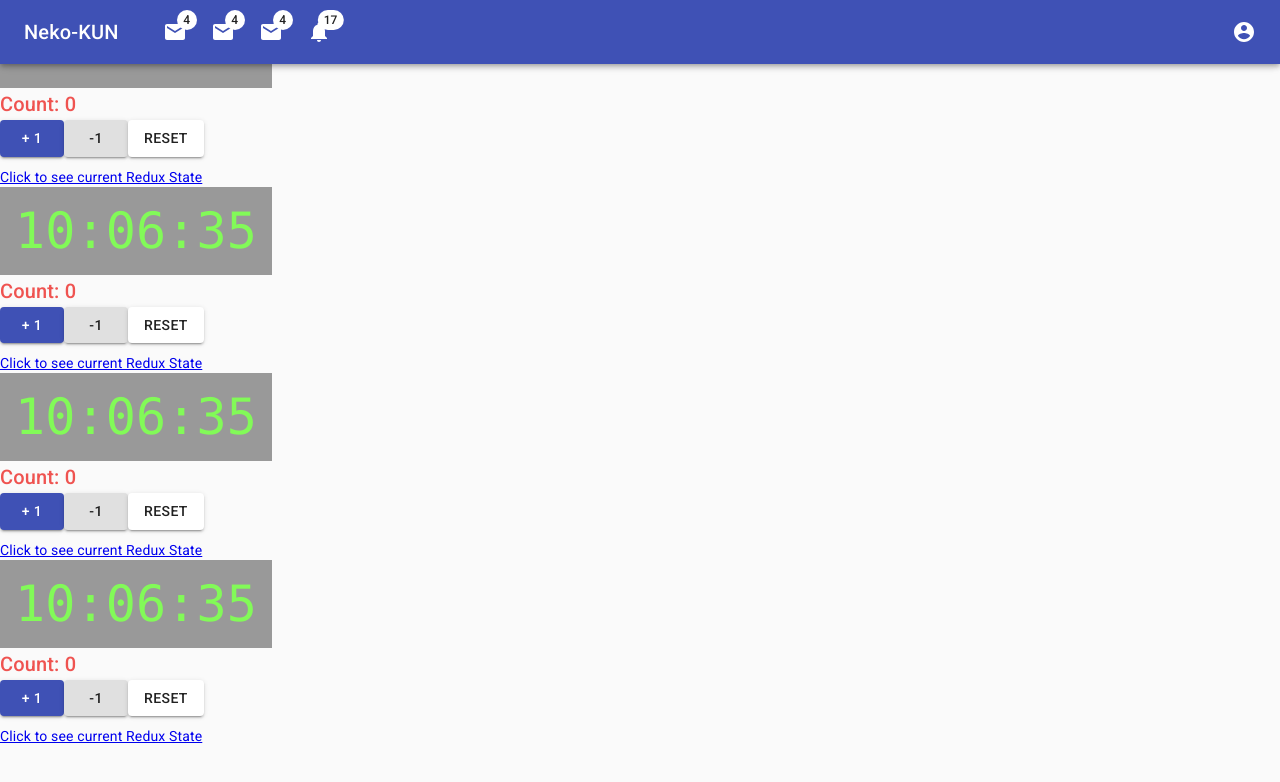
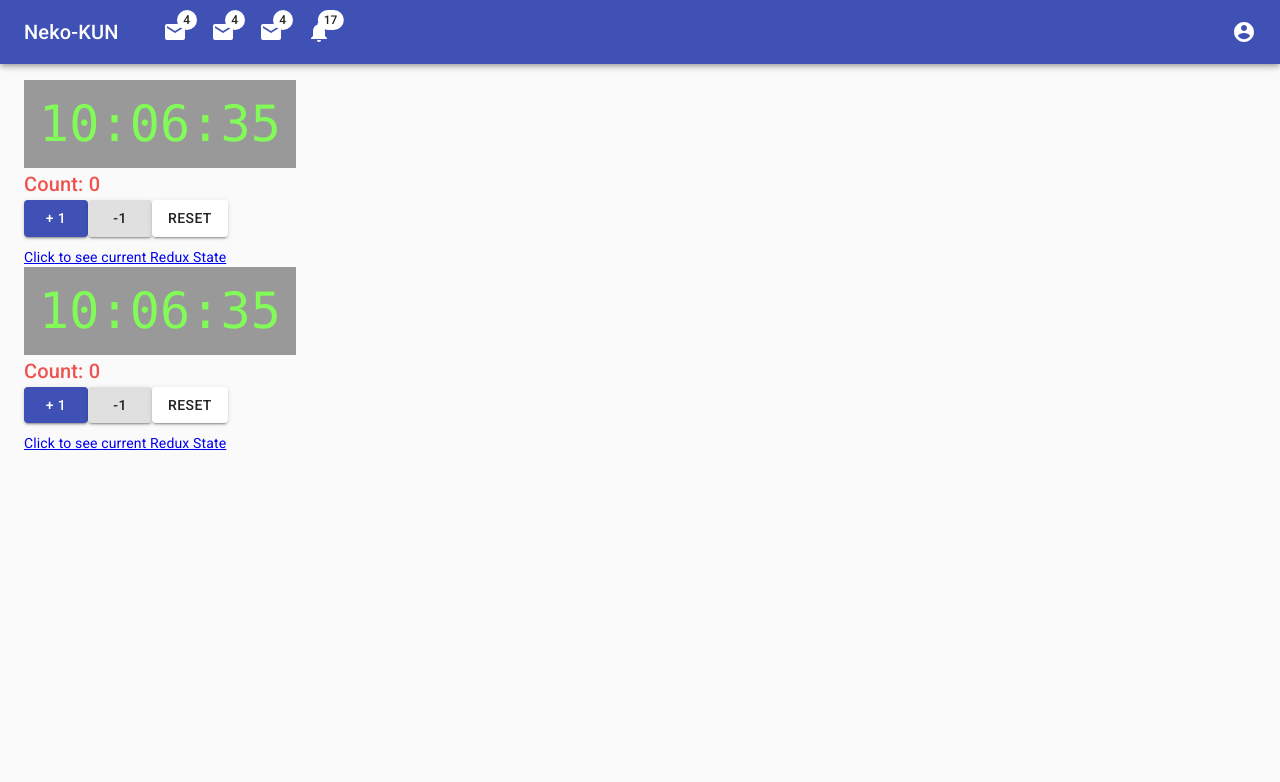
Before and after one commit to thanhtrungvo8401/Portal, a Next.js app: page / in a window 1280 px wide. Shown: the top 782 px of the page. Built offline with nearby package versions, Linux system fonts and the light colour scheme.

Commit message:
01 -- handle create layout for page

```diff
--- a/components/Layouts/Layout.js
+++ b/components/Layouts/Layout.js
@@ -0,0 +1,24 @@
+import { Box, Container, Toolbar } from "@material-ui/core";
+import Head from "next/head";
+import React from "react";
+import Navbar from "./Navbar";
+export const withLayout = (Component, propsPages) => {
+  return () => {
+    return (
+      <React.Fragment>
+        <Head>
+          {Boolean(propsPages && propsPages.title) && (
+            <title>{propsPages.title}</title>
+          )}
+        </Head>
+        <Navbar />
+        <Toolbar />
+        <Container>
+          <Box my={2}>
+            <Component />
+          </Box>
+        </Container>
+      </React.Fragment>
+    );
+  };
+};
--- a/pages/index.js
+++ b/pages/index.js
@@ -3,7 +3,7 @@ import { useDispatch } from "react-redux";
 import Link from "next/link";
 import { startClock } from "../redux/actions/actions";
 import Examples from "../components/examples";
-import Navbar from "../components/Layouts/Navbar";
+import { withLayout } from "../components/Layouts/Layout";
 
 const Index = () => {
   const dispatch = useDispatch();
@@ -13,15 +13,6 @@ const Index = () => {
 
   return (
     <>
-      <Navbar />
-      <Examples />
-      <Link href="/show-redux-state">
-        <a>Click to see current Redux State</a>
-      </Link>
-      <Examples />
-      <Link href="/show-redux-state">
-        <a>Click to see current Redux State</a>
-      </Link>
       <Examples />
       <Link href="/show-redux-state">
         <a>Click to see current Redux State</a>
@@ -34,4 +25,4 @@ const Index = () => {
   );
 };
 
-export default Index;
+export default withLayout(Index, {title: "Dashboard"});
```
